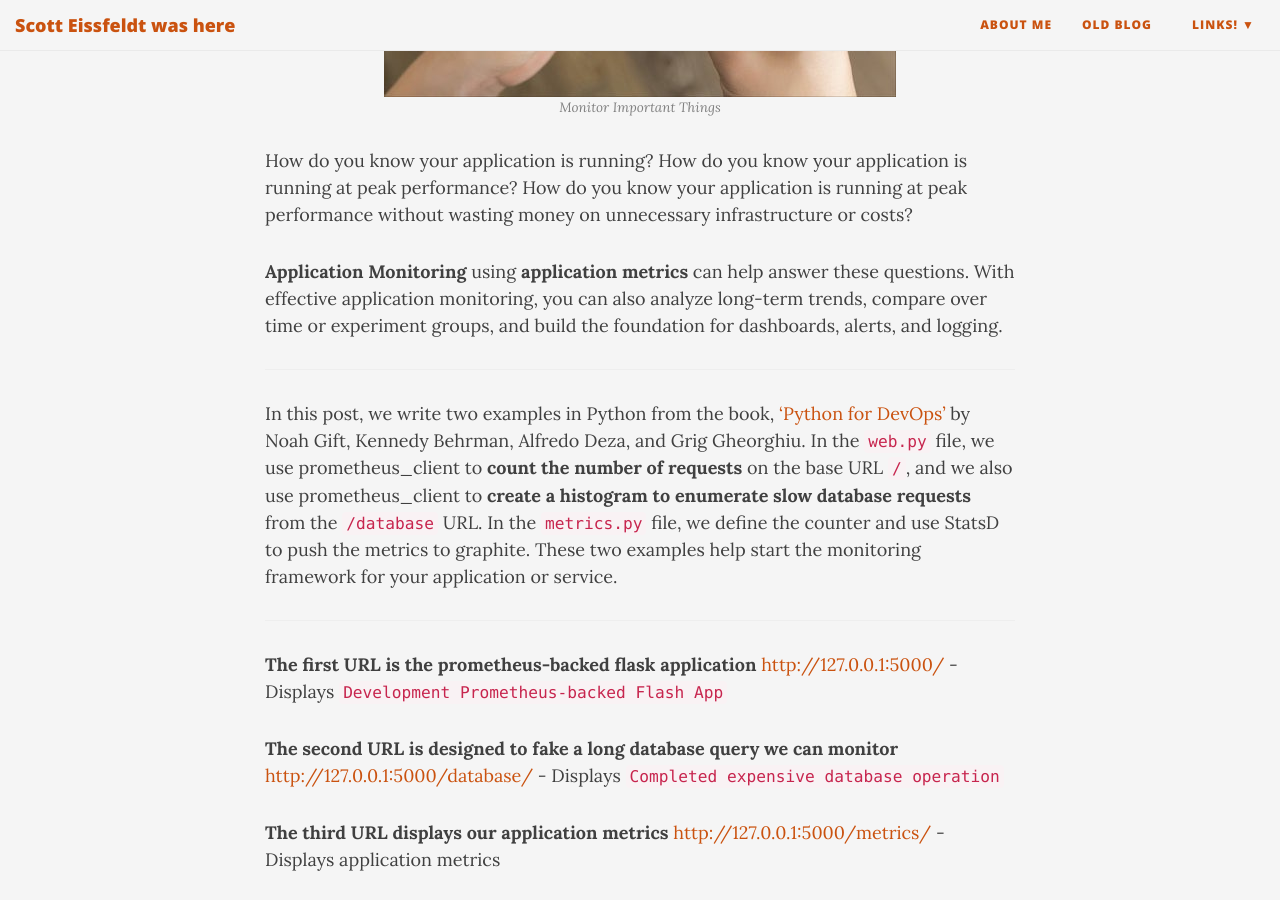
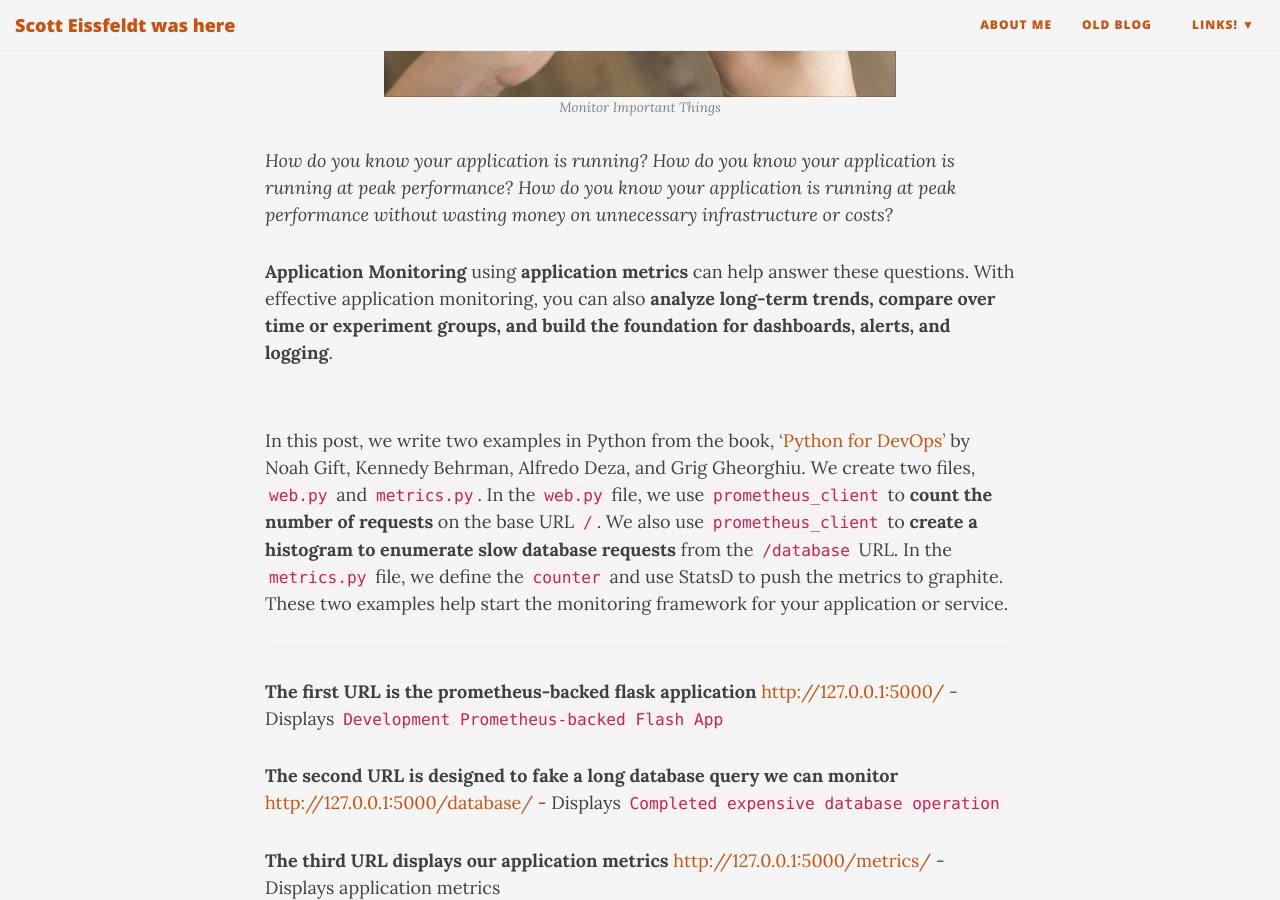
Before and after one commit to icefelt/eissfeldt_site, a Jekyll site: the page built from _posts/2020-06-09-Python-Application-Monitoring-examples-Graphite-Prometheus.md, in a window 1280 px wide and 900 px high, scrolled down 681 px. Built offline with Jekyll 4.4.1, drawn with Linux system fonts in a browser that asks for light colours; nearby versions of some CDN libraries; some of the changed text lies outside the part shown.

Commit message:
update layout in application monitoring post

```diff
--- a/_posts/2020-06-09-Python-Application-Monitoring-examples-Graphite-Prometheus.md
+++ b/_posts/2020-06-09-Python-Application-Monitoring-examples-Graphite-Prometheus.md
@@ -14,13 +14,13 @@ tags:
 ![Monitor Important Things](/img/monitor.jpg#center)
 *Monitor Important Things*{: style="color:gray; font-size: 75%; text-align: center;"}
 
-How do you know your application is running? How do you know your application is running at peak performance? How do you know your application is running at peak performance without wasting money on unnecessary infrastructure or costs?
+_How do you know your application is running? How do you know your application is running at peak performance? How do you know your application is running at peak performance without wasting money on unnecessary infrastructure or costs?_
 
-**Application Monitoring** using **application metrics** can help answer these questions. With effective application monitoring, you can also analyze long-term trends, compare over time or experiment groups, and build the foundation for dashboards, alerts, and logging.
+**Application Monitoring** using **application metrics** can help answer these questions. With effective application monitoring, you can also **analyze long-term trends, compare over time or experiment groups, and build the foundation for dashboards, alerts, and logging**.
 
 -----------------------------------------
 
-In this post, we write two examples in Python from the book, ['Python for DevOps'](https://www.amazon.com/Python-DevOps-Ruthlessly-Effective-Automation/dp/149205769X) by Noah Gift, Kennedy Behrman, Alfredo Deza, and Grig Gheorghiu. In the `web.py` file, we use prometheus_client to **count the number of requests** on the base URL `/`, and we also use prometheus_client to **create a histogram to enumerate slow database requests** from the `/database` URL. In the `metrics.py` file, we define the counter and use StatsD to push the metrics to graphite. These two examples help start the monitoring framework for your application or service.
+In this post, we write two examples in Python from the book, ['Python for DevOps'](https://www.amazon.com/Python-DevOps-Ruthlessly-Effective-Automation/dp/149205769X) by Noah Gift, Kennedy Behrman, Alfredo Deza, and Grig Gheorghiu. We create two files, `web.py` and `metrics.py`. In the `web.py` file, we use `prometheus_client` to **count the number of requests** on the base URL `/`. We also use `prometheus_client` to **create a histogram to enumerate slow database requests** from the `/database` URL. In the `metrics.py` file, we define the `counter` and use StatsD to push the metrics to graphite. These two examples help start the monitoring framework for your application or service.
 
 -----------------------------------------
 
```
Also changed, not shown: other parts of _posts/2020-06-09-Python-Application-Monitoring-examples-Graphite-Prometheus.md (+3 -5 lines).
